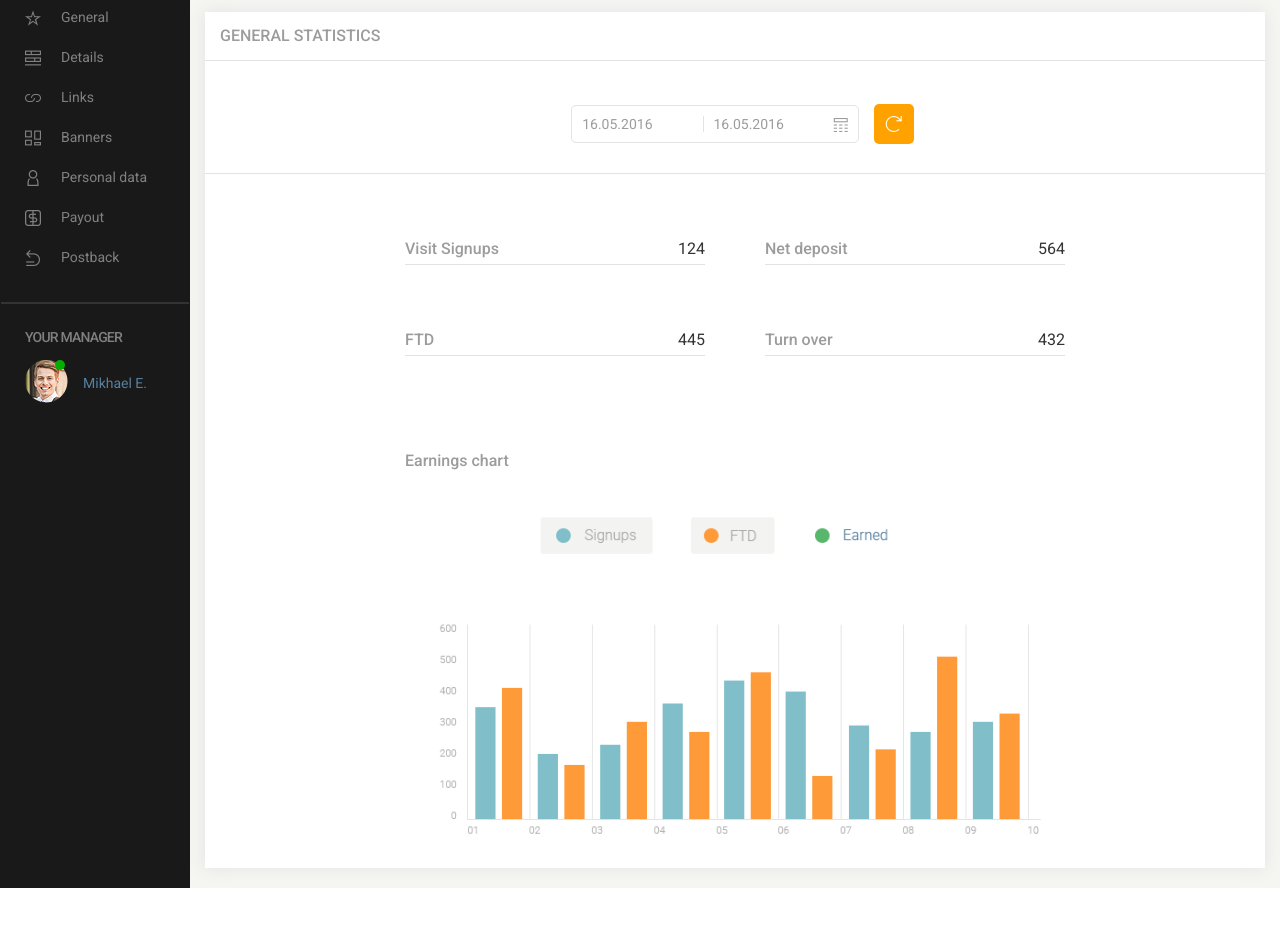
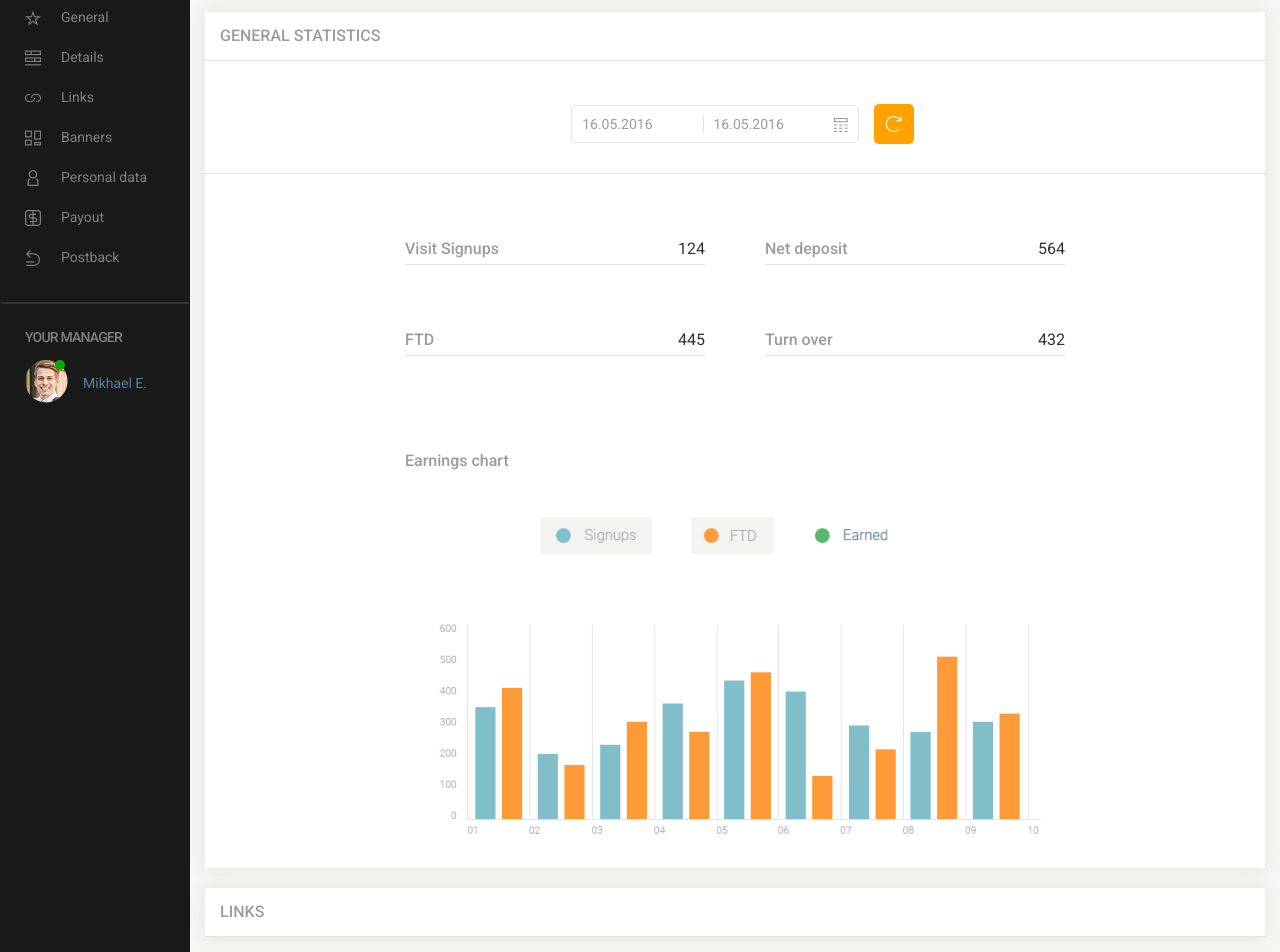
Before and after one commit to grzegorz-jodlowski/dashboard-project, a website: page src/index.html in a window 1280 px wide. Shown: the part 63-1015 px from the top of the page. Before the commit the page ends 951 px from the top, so only its background shows below. Drawn offline with nearby package versions, Linux system fonts and the light colour scheme; files that its build step writes are made by us from their sources.

Commit message:
Add structure of links page

```diff
--- a/src/index.html
+++ b/src/index.html
@@ -109,37 +109,14 @@
           <img src="images/chart.png">
         </div>
       </section>
-      <!-- <section class="section details">
-        <h2 class="section__header">General statistics</h2>
-        <div class="section__dates">
-          <button class="button-refresh"><i class="icon-refresh"></i></button>
-          Lorem ipsum dolor sit amet consectetur adipisicing elit. Esse porro similique sed cum praesentium vitae
-          reiciendis eligendi? Numquam nobis reiciendis recusandae alias eligendi sed dolore totam quibusdam cumque
-          eveniet. Explicabo.
-          <br>
-          <br>
-          <br>
-          <br>
-          <br>
-        </div>
+
+      <section class="section links">
+        <h2 class="section__header">Links</h2>
 
       </section>
-      <section class="section links">
-        <h2 class="section__header">General statistics</h2>
-        <div class="section__dates">
-          <button class="button-refresh"><i class="icon-refresh"></i></button>
-          Lorem ipsum dolor sit amet consectetur adipisicing elit. Esse porro similique sed cum praesentium vitae
-          reiciendis eligendi? Numquam nobis reiciendis recusandae alias eligendi sed dolore totam quibusdam cumque
-          eveniet. Explicabo.
-          <br>
-          <br>
-          <br>
-          <br>
-          <br>
-        </div>
 
-      </section>
-      <section class="section banners">
+
+      <!-- <section class="section banners">
         <h2 class="section__header">General statistics</h2>
         <div class="section__dates">
           <button class="button-refresh"><i class="icon-refresh"></i></button>
```
